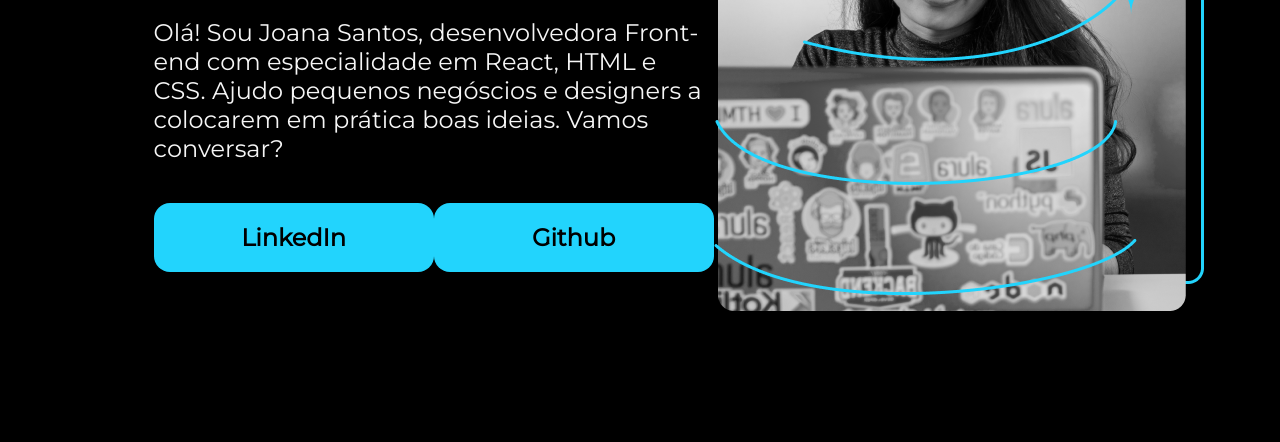
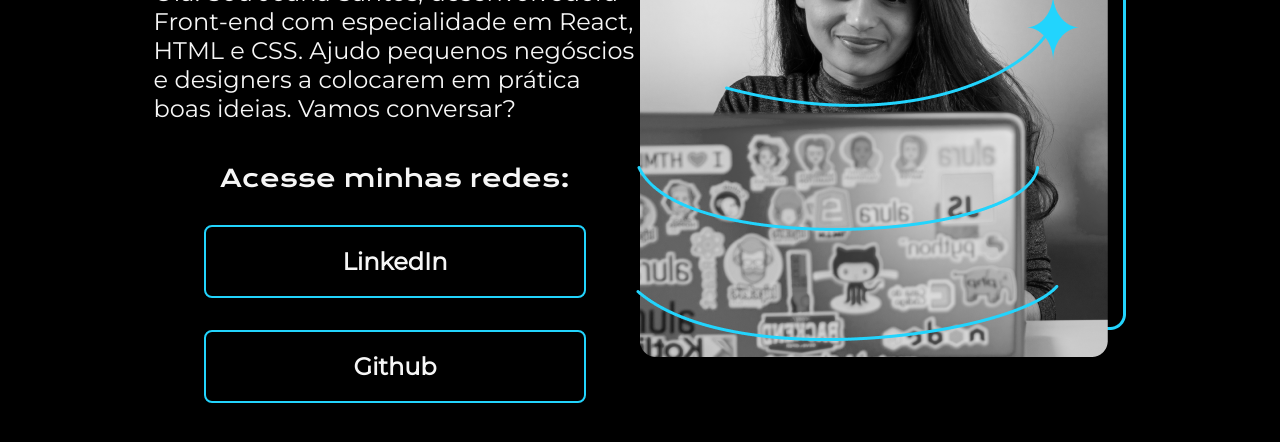
Before and after one commit to hugosaraujo/portfolio-de-frontend, a plain HTML site: page index.html in a window 1280 px wide. Shown: the part 370-812 px from the top of the page. Drawn offline with nearby package versions, Linux system fonts and the light colour scheme.

Commit message:
Mudanças no estilo da página de portfolio

```diff
--- a/index.html
+++ b/index.html
@@ -15,12 +15,13 @@
             <h1 class="apresentacao__conteudo__titulo">Eleve seu negócio digital a outro nível <strong class="titulo-destacado">com um front-end de qualidade!</strong></h1>
             <p class="apresentacao__conteudo__texto">Olá! Sou Joana Santos, desenvolvedora Front-end com especialidade em React, HTML e CSS. Ajudo pequenos negóscios e designers a colocarem em prática boas ideias. Vamos conversar?</p>
             <div class="apresentacao__links">
+                <h2 class="apresentacao__links__subtitulo">Acesse minhas redes:</h2>
                 <a class="apresentacao__links__link">LinkedIn</a>
                 <a class="apresentacao__links__link">Github</a>
             </div>
 
         </section>
-        <img src="imagens/Imagem.png" alt="Foto de uma garota programando">
+           <img src="imagens/Imagem.png" alt="Foto de uma garota programando">
     </main>
     <footer></footer>
 </body>
--- a/style.css
+++ b/style.css
@@ -40,20 +40,31 @@ body {
     font-family: 'Montserrat', 'sans-seriff';
 }
 
+
 .apresentacao__links {
     display: flex;
+    flex-direction: column;
     justify-content: space-between;
+    align-items: center;
+    gap: 32px;
+}
+
+.apresentacao__links__subtitulo{
+    font-family: 'Krona One', 'sans-seriff';
+    font-weight: 400;
+    font-size: 24px;
 }
 
 .apresentacao__links__link {
-    background-color: #22D4FD;
-    width: 280px;
+    /* background-color: #22D4FD; */
+    border: 2px solid #22D4FD;
+    width: 378px;
     text-align: center;
-    border-radius: 16px;
+    border-radius: 8px;
     font-size: 24px;
     font-weight: 600;
     text-decoration: none;
     padding: 20px 0;
-    color: #000000;
+    color: #f6f6f6;
     font-family: 'Montserrat', 'sans-seriff';
 }
```
